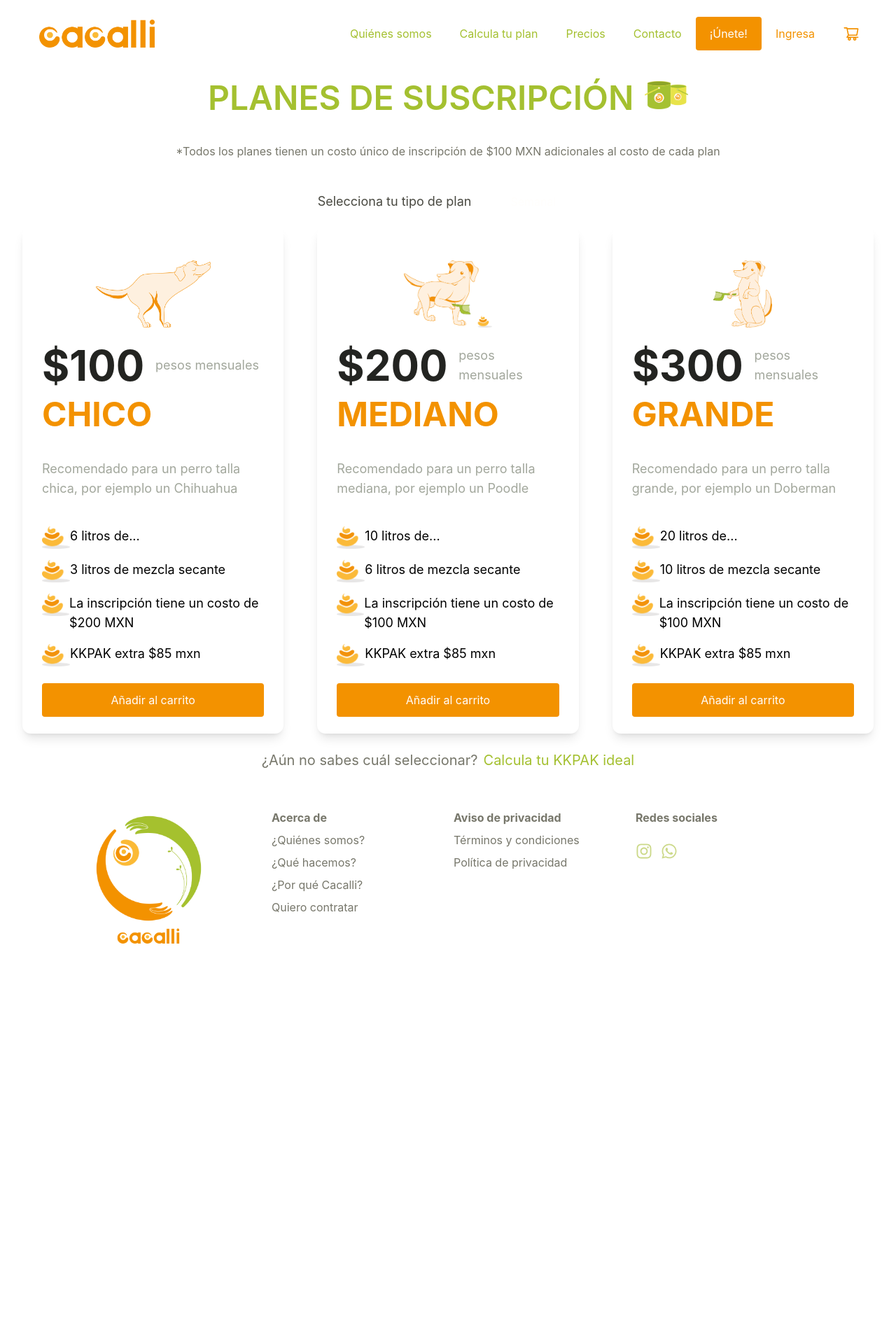
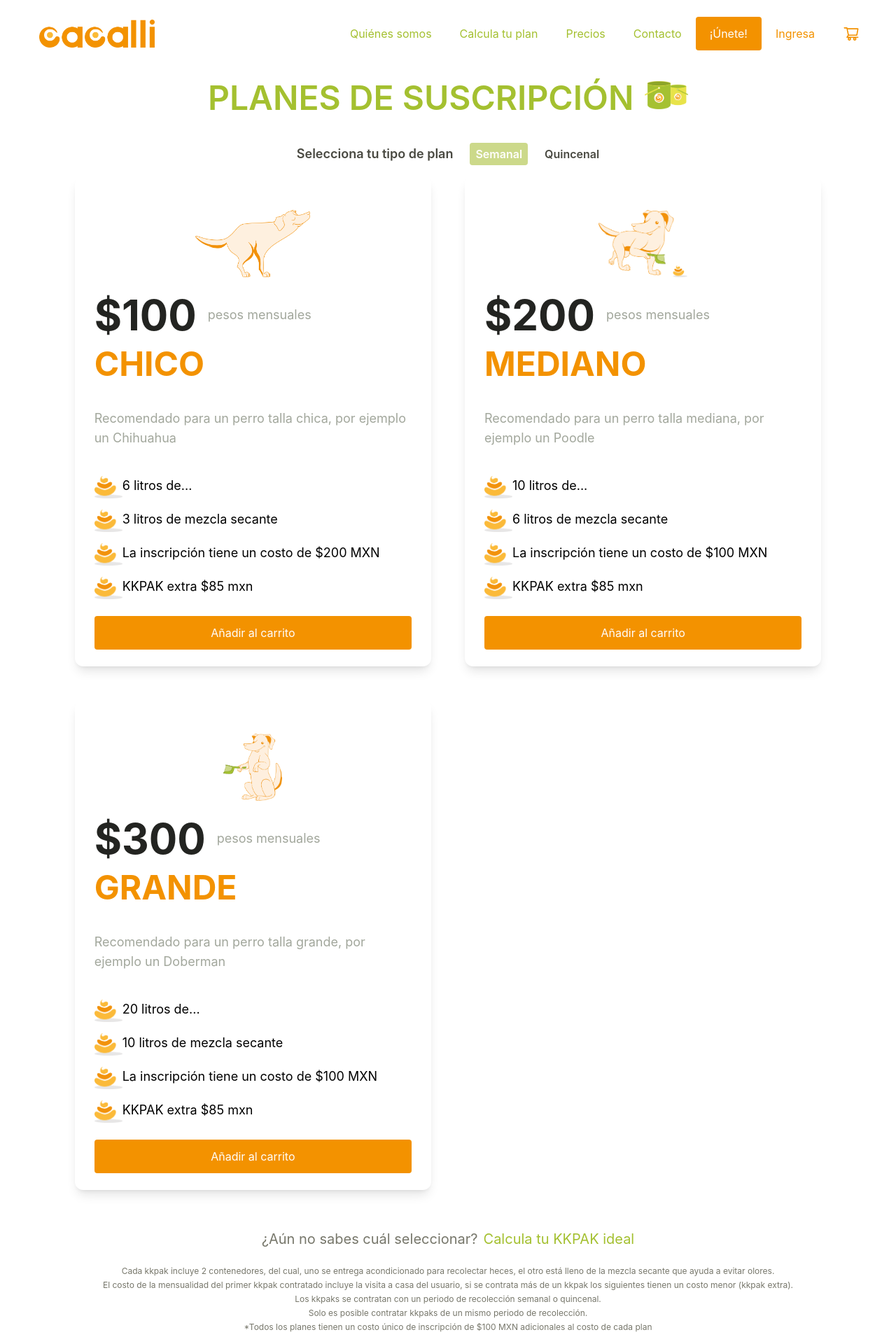
Before and after one commit to Cacalli/cacalli-frontend, a React (Create React App) app: page /plan-suscripcion in a window 1280 px wide. Shown: the top 1920 px of the page at 70% size. Before the commit the page ends 1428 px from the top, so only its background shows below. Built offline with nearby package versions, Linux system fonts and the light colour scheme.

Commit message:
styles modified

```diff
--- a/src/components/AboutSection/AboutSection.js
+++ b/src/components/AboutSection/AboutSection.js
@@ -38,7 +38,7 @@ export default function AboutSection() {
         <div className="grid grid-cols-1 md:grid-cols-3 mt-16 gap-16">
           <Testimony
             iconImage="/assets/user-example.jpg"
-            name="Jessica"
+            name="Gabriela Rosas"
             testimonyText="Desde que empecé a usar el método Cacalli, esto es un párrafo de texto ejemplo Eelerisque in pharetra vulputate tristique et sed tortor. Feugiat a lectus quis a."
           ></Testimony>
           <Testimony
--- a/src/components/SubscriptionPlan/SubscriptionPlan.js
+++ b/src/components/SubscriptionPlan/SubscriptionPlan.js
@@ -1,13 +1,14 @@
 import { useState } from "react";
 import { Link, NavLink, useOutletContext } from "react-router-dom";
 import useFetch from "../../hooks/UseFetch";
+import Button from "../Button/Button";
 import Toggle from "../Toggle/Toggle";
 import SubscriptionPlanCard from "./SubscriptionPlanCard";
 
 export default function SubscriptionPlan() {
   // const {content} =useFetch("https://rickandmortyapi.com/api/character/?page=19")
   // console.log(content)
-    const {
+  const {
     cartItems: [cartItems, setCartItems],
     token: [token, setToken],
   } = useOutletContext();
@@ -45,20 +46,16 @@ export default function SubscriptionPlan() {
         </h2>
         <img className="h-10" src="/assets/buckets.png" />
       </div>
-      <p className="text-neutral-gray-two text-center mb-10">
-        *Todos los planes tienen un costo único de inscripción de $100 MXN
-        adicionales al costo de cada plan
-      </p>
 
       <div className="flex gap-6 justify-center mb-4">
-        <p className="self-center text-neutral-gray-one text-lg">
-          {" "}
+        <p className="self-center text-neutral-gray-one text-lg font-semibold">
           Selecciona tu tipo de plan
         </p>
-        <Toggle variant="toggle-plan">Semanal</Toggle>
+        <button  className="text-neutral-white py-1 px-2 rounded bg-green-three font-semibold" variant="primary" inverse>Semanal</button>
+        <button  className="text-neutral-gray-one  font-semibold">Quincenal</button>
       </div>
 
-      <div className="grid card-wrapper mx-8 gap-12 mb-6">
+      <div className="grid w-10/12 mx-auto card-wrapper gap-12 mb-14">
         <SubscriptionPlanCard
           onAddToCartClick={onAddToCartClick}
           inscriptionPrice="100"
@@ -108,12 +105,40 @@ export default function SubscriptionPlan() {
           ]}
         />
       </div>
-
-      <div className="text-xl flex justify-center">
+      <div className="text-xl flex justify-center mb-6">
         <p className="text-neutral-gray-two">¿Aún no sabes cuál seleccionar?</p>
         <Link to="/calcula-plan">
           <p className="text-green-one pl-2">Calcula tu KKPAK ideal</p>
         </Link>
+      </div>
+      <div className="flex flex-col mb-10 px-10 text-xs space-y-1 text-neutral-gray-two text-center">
+        <p>
+          Cada kkpak incluye 2 contenedores, del cual, uno se entrega
+          acondicionado para recolectar heces, el otro está lleno de la mezcla
+          secante que ayuda a evitar olores.
+        </p>
+
+        <p >
+          El costo de la mensualidad del primer kkpak contratado incluye la
+          visita a casa del usuario, si se contrata más de un kkpak los
+          siguientes tienen un costo menor (kkpak extra).
+        </p>
+
+        <p >
+          Los kkpaks se contratan con un periodo de recolección semanal o
+          quincenal.
+        </p>
+
+        <div>
+          <p >
+            Solo es posible contratar kkpaks de un mismo periodo de recolección.
+          </p>
+        </div>
+
+        <p className=" text-center mb-10">
+          *Todos los planes tienen un costo único de inscripción de $100 MXN
+          adicionales al costo de cada plan
+        </p>
       </div>
       <div className="fixed top-0 right-0">
         {showFlag ? <div className="fixed top-0 right-0">FLAG</div> : null}
```
